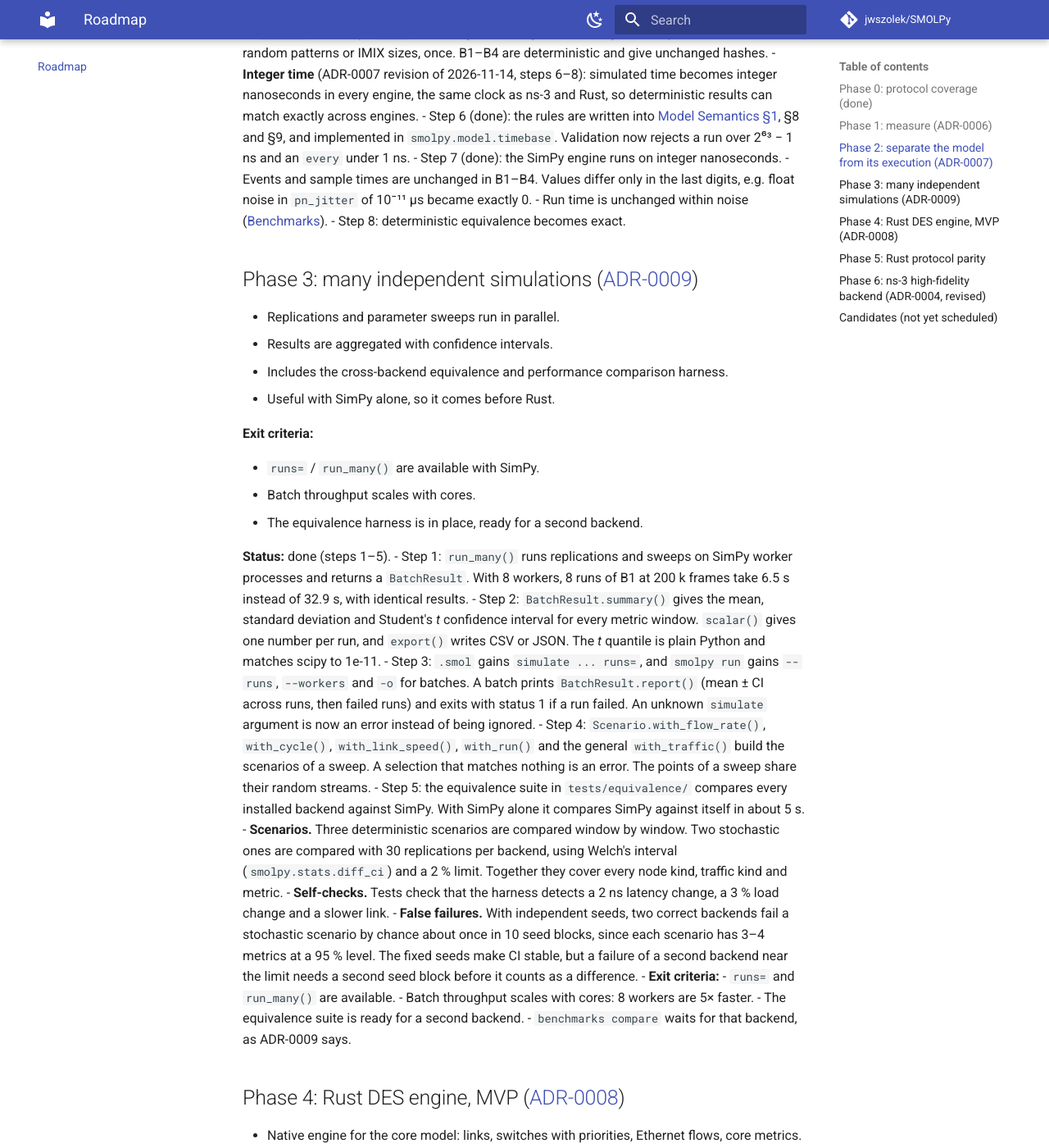
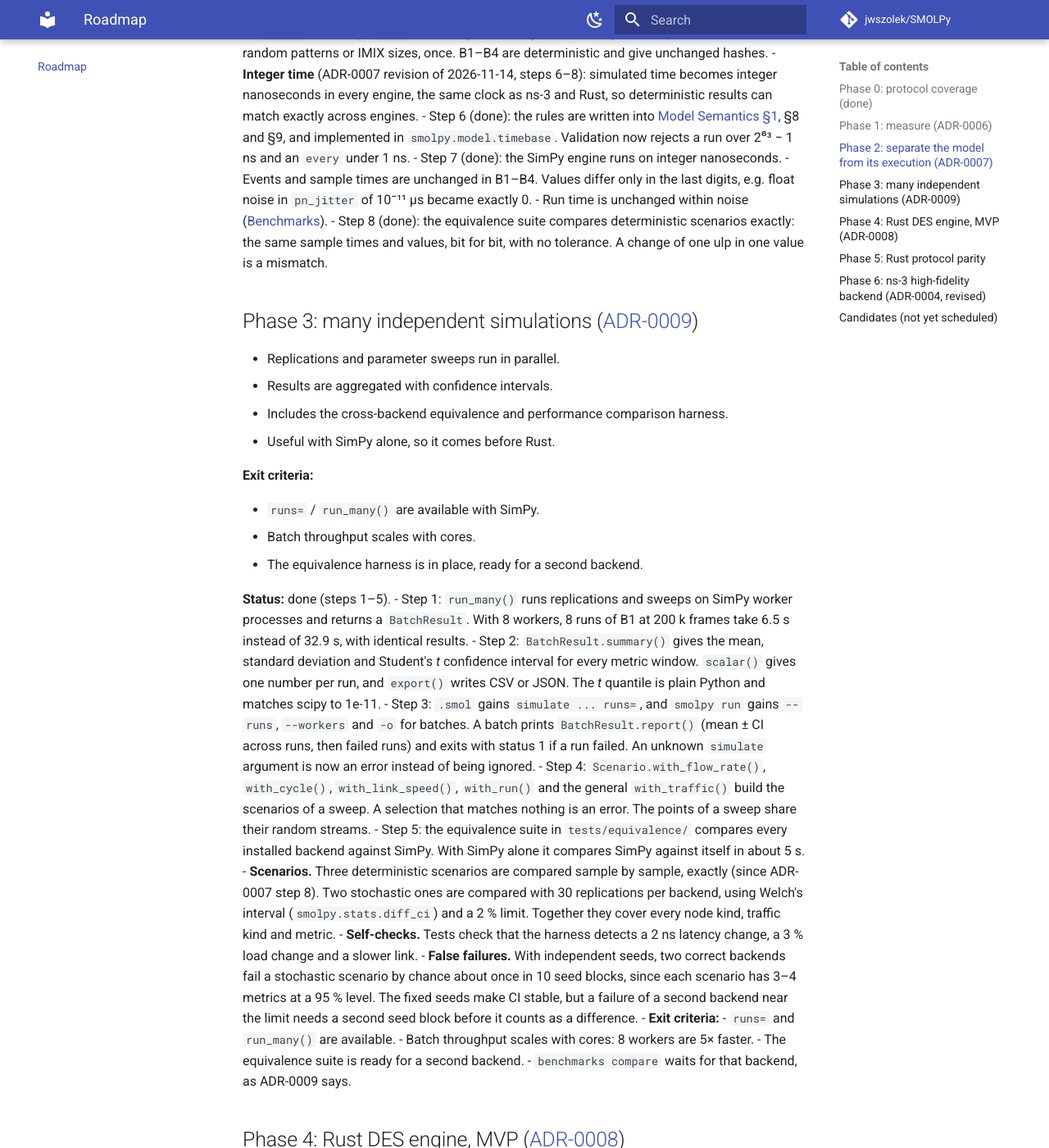
Before and after one commit to jwszolek/SMOLPy, an MkDocs documentation site: the page built from docs/roadmap.md, in a window 1280 px wide and 1400 px high, scrolled down 2124 px. Shown: the whole window at 82% size. Built offline with MkDocs 1.6.1 and Material for MkDocs 9.7.7, drawn with Linux system fonts in a browser that asks for light colours; comment, search, counter and statistics services are not loaded; some of the changed text lies outside the part shown.

Commit message:
Compare deterministic scenarios exactly (ADR-0007 step 8)

```diff
--- a/docs/roadmap.md
+++ b/docs/roadmap.md
@@ -69,7 +69,7 @@ Profiling of the SimPy engine, then a round of low-cost Python optimisations, ea
     - Step 7 (done): the SimPy engine runs on integer nanoseconds.
         - Events and sample times are unchanged in B1–B4. Values differ only in the last digits, e.g. float noise in `pn_jitter` of 10⁻¹¹ µs became exactly 0.
         - Run time is unchanged within noise ([Benchmarks](benchmarks.md#integer-nanoseconds-adr-0007-step-7)).
-    - Step 8: deterministic equivalence becomes exact.
+    - Step 8 (done): the equivalence suite compares deterministic scenarios exactly: the same sample times and values, bit for bit, with no tolerance. A change of one ulp in one value is a mismatch.
 
 ## Phase 3: many independent simulations ([ADR-0009](adr/0009-batch-execution-and-cross-backend-validation.md))
 
@@ -90,7 +90,7 @@ Profiling of the SimPy engine, then a round of low-cost Python optimisations, ea
 - Step 3: `.smol` gains `simulate ... runs=`, and `smolpy run` gains `--runs`, `--workers` and `-o` for batches. A batch prints `BatchResult.report()` (mean ± CI across runs, then failed runs) and exits with status 1 if a run failed. An unknown `simulate` argument is now an error instead of being ignored.
 - Step 4: `Scenario.with_flow_rate()`, `with_cycle()`, `with_link_speed()`, `with_run()` and the general `with_traffic()` build the scenarios of a sweep. A selection that matches nothing is an error. The points of a sweep share their random streams.
 - Step 5: the equivalence suite in `tests/equivalence/` compares every installed backend against SimPy. With SimPy alone it compares SimPy against itself in about 5 s.
-    - **Scenarios.** Three deterministic scenarios are compared window by window. Two stochastic ones are compared with 30 replications per backend, using Welch's interval (`smolpy.stats.diff_ci`) and a 2 % limit. Together they cover every node kind, traffic kind and metric.
+    - **Scenarios.** Three deterministic scenarios are compared sample by sample, exactly (since ADR-0007 step 8). Two stochastic ones are compared with 30 replications per backend, using Welch's interval (`smolpy.stats.diff_ci`) and a 2 % limit. Together they cover every node kind, traffic kind and metric.
     - **Self-checks.** Tests check that the harness detects a 2 ns latency change, a 3 % load change and a slower link.
     - **False failures.** With independent seeds, two correct backends fail a stochastic scenario by chance about once in 10 seed blocks, since each scenario has 3–4 metrics at a 95 % level. The fixed seeds make CI stable, but a failure of a second backend near the limit needs a second seed block before it counts as a difference.
 - **Exit criteria:**
```
Also changed, not shown: other parts of docs/roadmap.md (+1 -1 lines), docs/adr/0008-rust-des-engine-mvp.md (+1 -1 lines), docs/adr/0009-batch-execution-and-cross-backend-validation.md (+1 -1 lines), 2 other files.
